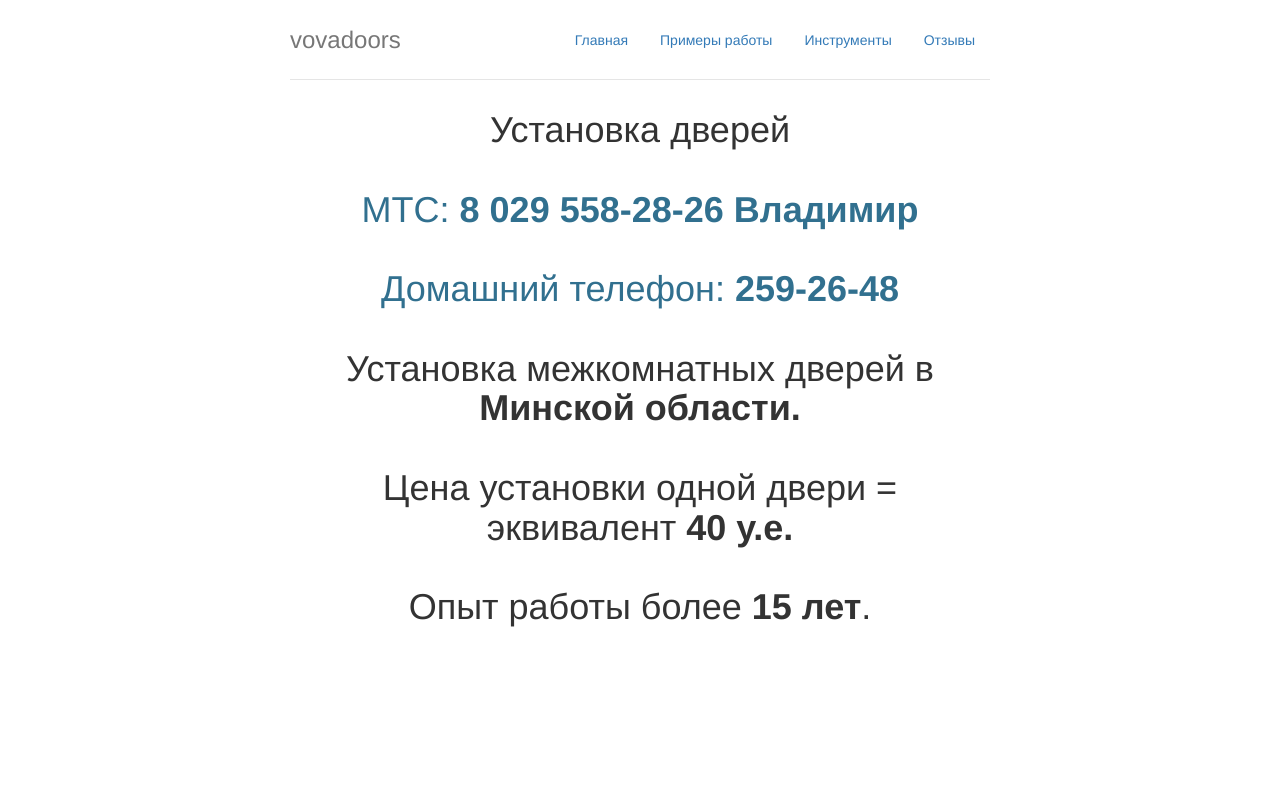
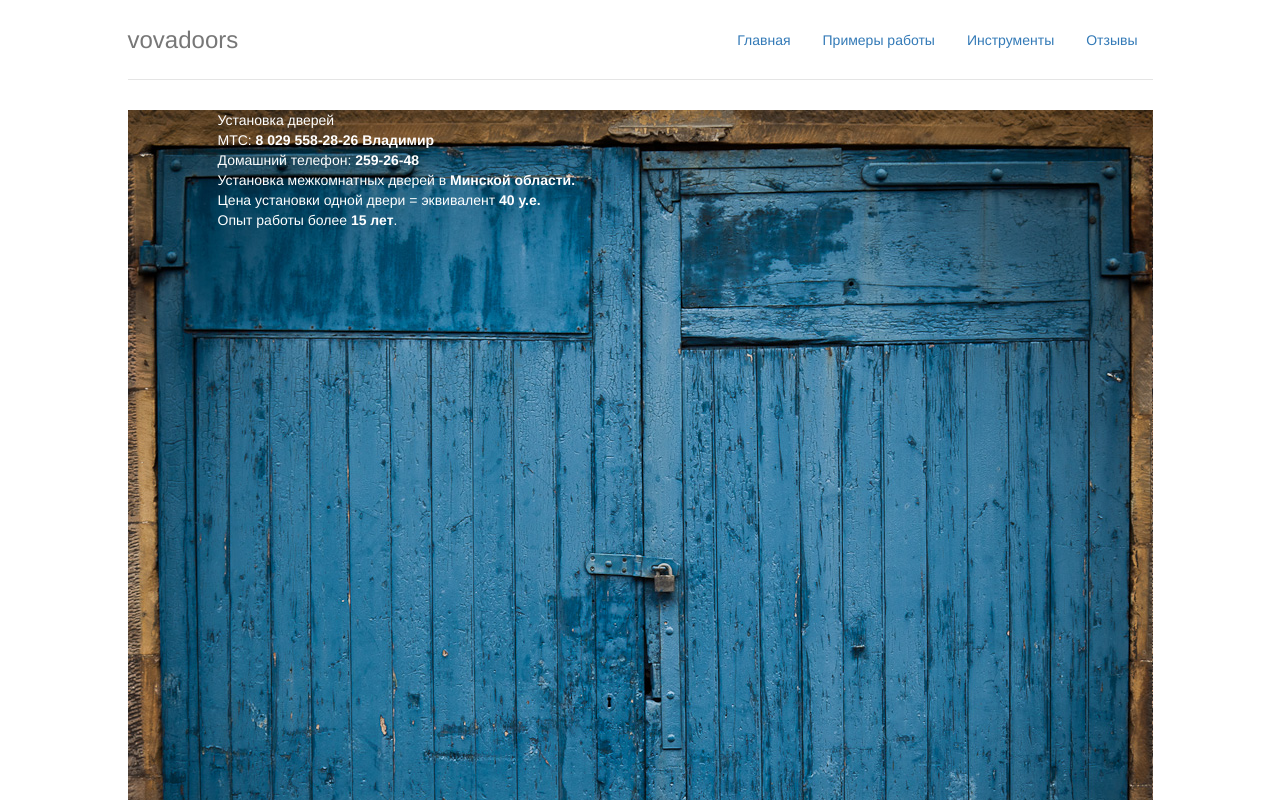
Before and after one commit to YuryYaroshevich/doors, a website: page app/index.html in a window 1280 px wide. Shown: the top 800 px of the page. Drawn offline with nearby package versions, Linux system fonts and the light colour scheme; some packages are replaced by stand-ins of ours; files that its build step writes are made by us from their sources.

Commit message:
working on main page

```diff
--- a/app/styles/main.css
+++ b/app/styles/main.css
@@ -34,7 +34,7 @@ body {
 /* Customize container */
 @media (min-width: 768px) {
   .container {
-    max-width: 730px;
+    max-width: 1055px;
   }
 }
 .container-narrow > hr {
--- a/app/views/main.html
+++ b/app/views/main.html
@@ -22,10 +22,35 @@
   <p>Spectacular Test Runner for JavaScript.</p>
 </div>-->
 
-<h1 class="text-center">Установка дверей</h1>
+<!--<h1 class="text-center">Установка дверей</h1>
 
 <h1 class="text-info text-center marketing">МТС: <strong>8 029 558-28-26 Владимир</strong></h1>
 <h1 class="text-info text-center marketing">Домашний телефон: <strong>259-26-48</strong></h1>
 <h1 class="text-center marketing">Установка межкомнатных дверей в <strong>Минской области.</strong></p>
 <h1 class="text-center marketing">Цена установки одной двери = эквивалент <strong>40 у.е.</strong></p>
-<h1 class="text-center marketing">Опыт работы более <strong>15 лет</strong>.</h1>
+<h1 class="text-center marketing">Опыт работы более <strong>15 лет</strong>.</h1>-->
+
+<style>
+.wrapper {
+  background-image: url("views/Blue-Doors-iPad-Wallpaper.jpg");
+  height: 1024px;
+}
+.text {
+  color: white;
+  margin-left: 90px;
+}
+
+
+
+</style>
+
+<div class="wrapper">
+<div class="text">
+<div>Установка дверей</div>
+<div>МТС: <strong>8 029 558-28-26 Владимир</strong></div>
+<div>Домашний телефон: <strong>259-26-48</strong></div>
+<div>Установка межкомнатных дверей в <strong>Минской области.</strong></div>
+<div>Цена установки одной двери = эквивалент <strong>40 у.е.</strong></div>
+<div>Опыт работы более <strong>15 лет</strong>.</div>
+</div>
+</div>
```
Also changed, not shown: app/views/Blue-Doors-iPad-Wallpaper.jpg (added).
